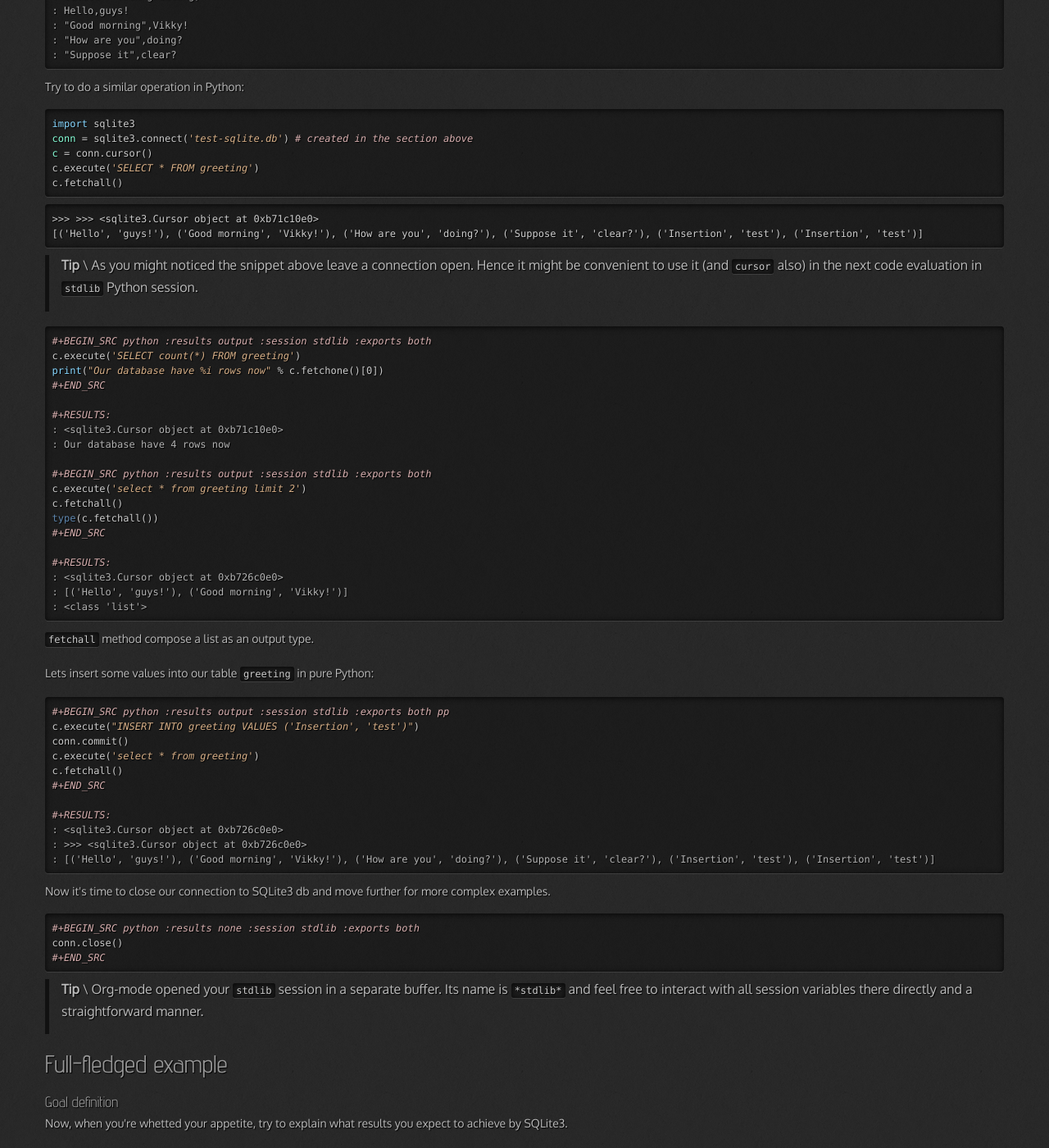
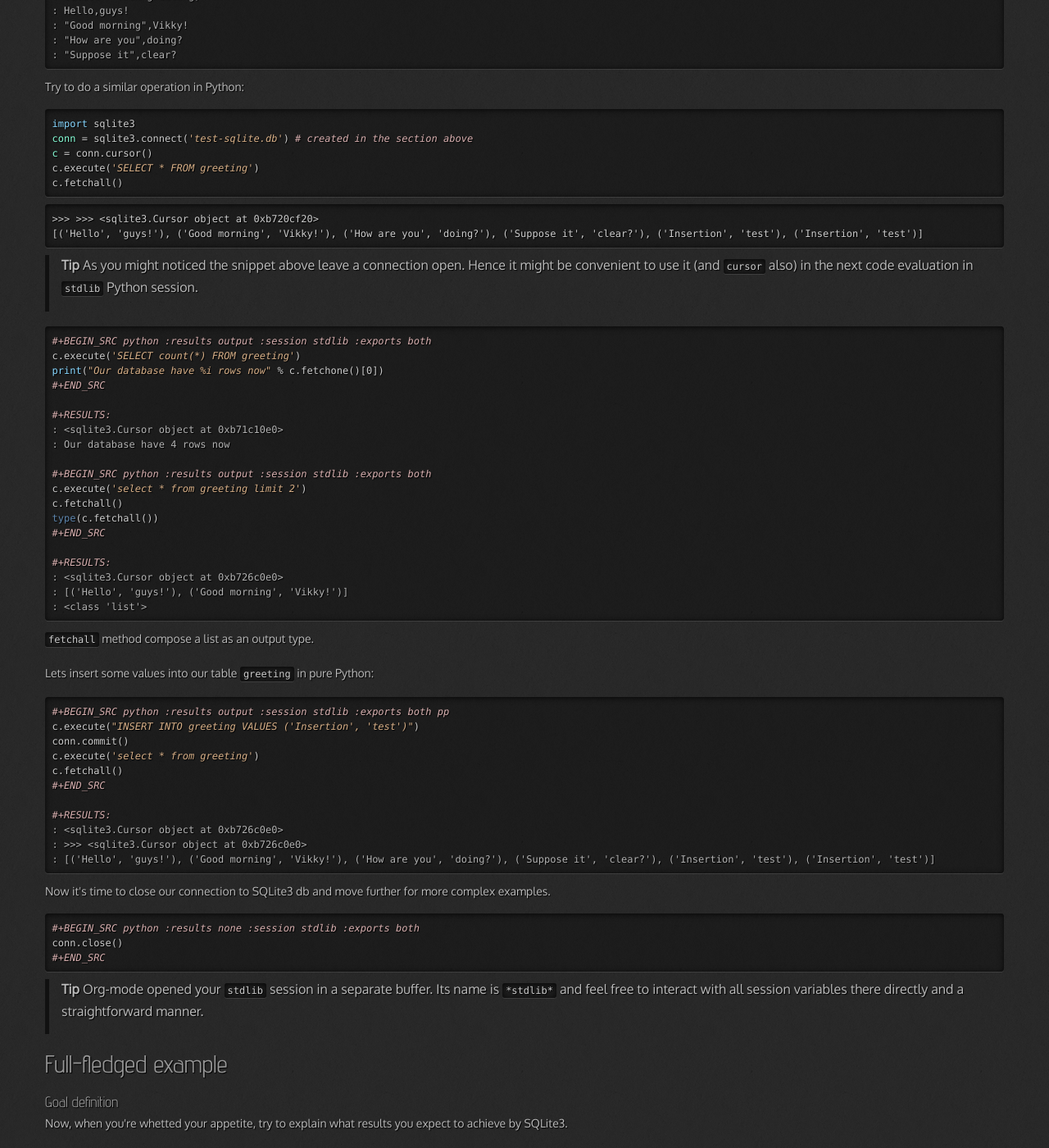
Before and after one commit to 0--key/0--key.github.io, a Jekyll site: the page built from _posts/2016-08-27-python-and-sqlite3-interaction.html, in a window 1280 px wide and 1400 px high, scrolled down 5596 px. Shown: the whole window at 82% size. Built offline with Jekyll 4.4.1, drawn with Linux system fonts in a browser that asks for light colours; nearby versions of some CDN libraries; some of the changed text lies outside the part shown.

Commit message:
Minor typo corrections

```diff
--- a/_posts/2016-08-24-intro.html
+++ b/_posts/2016-08-24-intro.html
@@ -1,7 +1,7 @@
 ---
 layout: page
 title: Data visualisation
-tagline: " A picture worths a hundred words"
+tagline: " A picture is worth a thousand words"
 categories: [emacs, literate programming]
 tags: [org-mode, emacs, uml, plantuml, ditaa, schema, babel]
 ---
--- a/_posts/2016-08-27-python-and-sqlite3-interaction.html
+++ b/_posts/2016-08-27-python-and-sqlite3-interaction.html
@@ -70,7 +70,7 @@
 
 <blockquote>
 <p>
-<b>Tip</b> \
+<b>Tip</b>
 Copy the code snippet above in your own org file, allocate point
 inside this code and type C-c C-c to evaluate it on your host.
 </p>
@@ -201,7 +201,7 @@
 
 <blockquote>
 <p>
-<b>Tip</b> \ It's easy to evaluate code snippets just copy it out from
+<b>Tip</b>  It's easy to evaluate code snippets just copy it out from
 browser page and paste it into your org-file. After that it would
 possible to evaluate the snippet when you allocate point on it and
 type <code>C-c C-c</code> The results should appear below the snippet.
@@ -378,7 +378,7 @@
 
 <blockquote>
 <p>
-<b>Tip</b> \ You need to close connection when you finish all
+<b>Tip</b>  You need to close connection when you finish all
  interactions with DB in Python. Thus <code>conn.close()</code> is the last
  string in our snippet.
 </p>
@@ -388,8 +388,8 @@
 
 <blockquote>
 <p>
-<b>Tip</b> \ Python in supports <i>sessions</i> in org-mode. In many cases
- it might be reasonable to <span class="underline">share sqlite3 connection</span> among the
+<b>Tip</b>  Python supports <i>sessions</i> in org-mode. In many cases
+ it might be reasonable to <i>share sqlite3 connection</i> among the
  snippets in the same session. In our case the session name is <code>stdlib</code>.
 </p>
 </blockquote>
@@ -488,13 +488,13 @@
 </div>
 
 <pre class="example">
-&gt;&gt;&gt; &gt;&gt;&gt; &lt;sqlite3.Cursor object at 0xb71c10e0&gt;
+&gt;&gt;&gt; &gt;&gt;&gt; &lt;sqlite3.Cursor object at 0xb720cf20&gt;
 [('Hello', 'guys!'), ('Good morning', 'Vikky!'), ('How are you', 'doing?'), ('Suppose it', 'clear?'), ('Insertion', 'test'), ('Insertion', 'test')]
 </pre>
 
 <blockquote>
 <p>
-<b>Tip</b> \ As you might noticed the snippet above leave a connection
+<b>Tip</b>  As you might noticed the snippet above leave a connection
  open. Hence it might be convenient to use it (and <code>cursor</code>
  also) in the next code evaluation in <code>stdlib</code> Python session.
 </p>
@@ -563,7 +563,7 @@
 
 <blockquote>
 <p>
-<b>Tip</b> \ Org-mode opened your <code>stdlib</code> session in a separate buffer.
+<b>Tip</b>  Org-mode opened your <code>stdlib</code> session in a separate buffer.
  Its name is <code>*stdlib*</code> and feel free to interact with all session
  variables there directly and a straightforward manner.
 </p>
```
